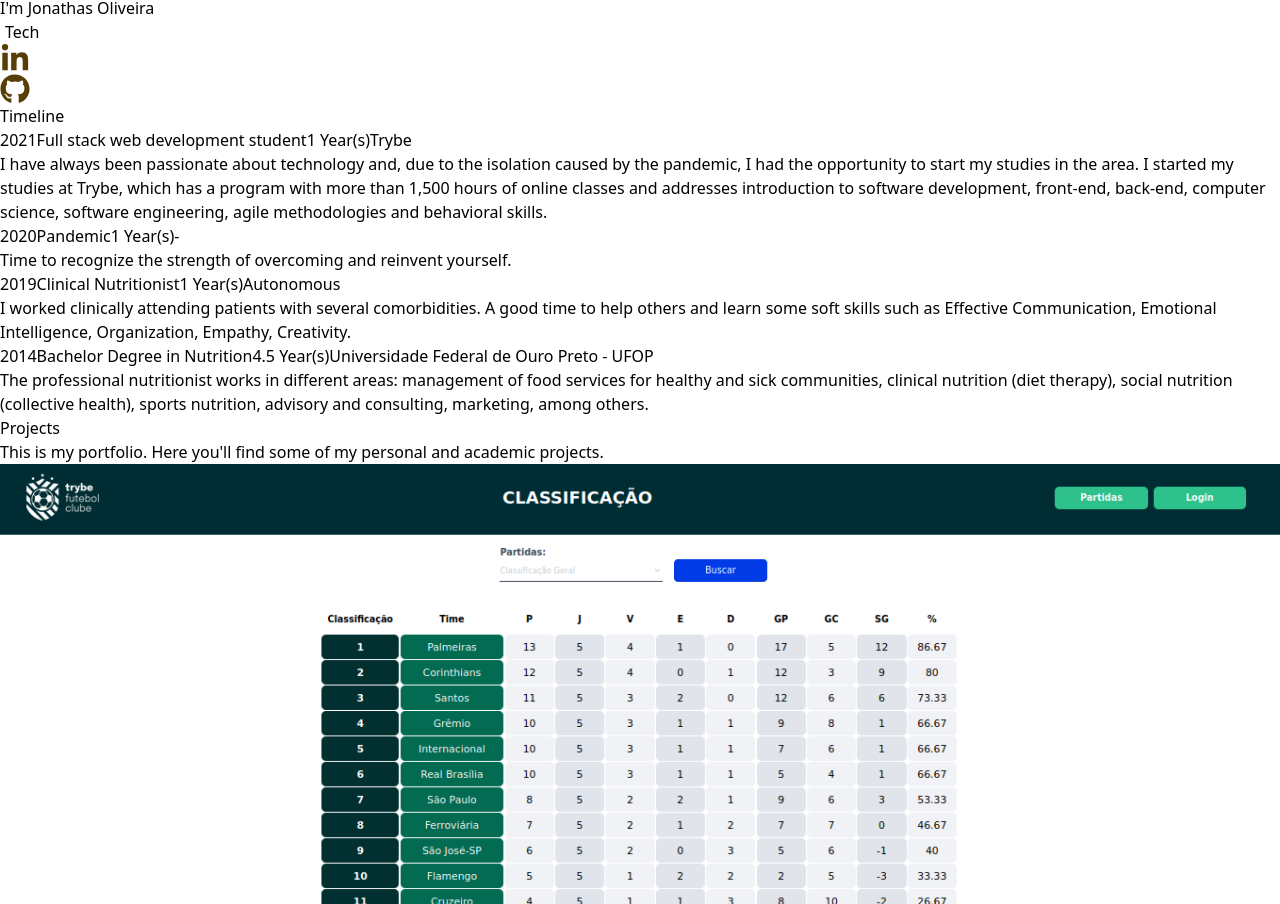
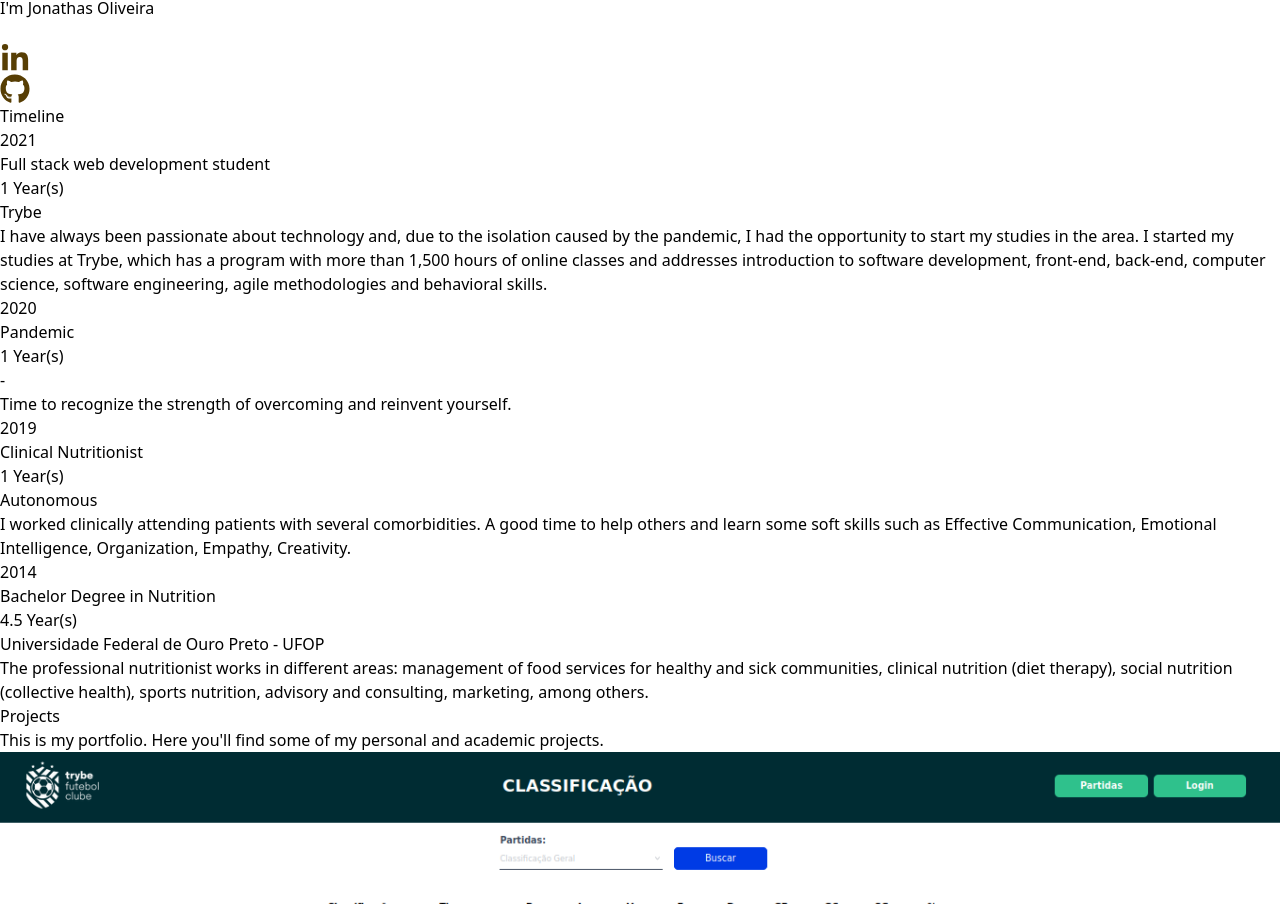
Before and after one commit to jonnoliveira/jonnoliveira.github.io, a React (Vite) app: page / in a window 1280 px wide. Shown: the part 1720-2624 px from the top of the page. Built offline with nearby package versions, Linux system fonts and the light colour scheme.

Commit message:
Add: little adjustments

```diff
--- a/src/components/Sidenav.jsx
+++ b/src/components/Sidenav.jsx
@@ -16,27 +16,47 @@ function Sidenav() {
       {
         nav && (
           <div className='fixed w-full h-screen bg-white/90 flex flex-col justify-center items-center z-20'>
-            <a href="#home" className='w-[75%] flex justify-center items-center rounded-full shadow-lg bg-gray-100 shadow-gray-400 m-2 p-4 cursor-pointer hover:scale-110 ease-in duration-200'>
+            <a
+              href="#home"
+              onClick={handleNav}
+              className='w-[75%] flex justify-center items-center rounded-full shadow-lg bg-gray-100 shadow-gray-400 m-2 p-4 cursor-pointer hover:scale-110 ease-in duration-200'
+            >
               <AiOutlineHome size={20} />
               <span className='pl-4'>Home</span>
             </a>
 
-            <a href="#timeline" className='w-[75%] flex justify-center items-center rounded-full shadow-lg bg-gray-100 shadow-gray-400 m-2 p-4 cursor-pointer hover:scale-110 ease-in duration-200'>
+            <a
+              href="#timeline"
+              onClick={handleNav}
+              className='w-[75%] flex justify-center items-center rounded-full shadow-lg bg-gray-100 shadow-gray-400 m-2 p-4 cursor-pointer hover:scale-110 ease-in duration-200'
+            >
               <GrProjects size={20} />
               <span className='pl-4'>Timeline</span>
             </a>
 
-            <a href="#projects" className='w-[75%] flex justify-center items-center rounded-full shadow-lg bg-gray-100 shadow-gray-400 m-2 p-4 cursor-pointer hover:scale-110 ease-in duration-200'>
+            <a
+              href="#projects"
+              onClick={handleNav}
+              className='w-[75%] flex justify-center items-center rounded-full shadow-lg bg-gray-100 shadow-gray-400 m-2 p-4 cursor-pointer hover:scale-110 ease-in duration-200'
+            >
               <AiOutlineProject size={20} />
               <span className='pl-4'>Projects</span>
             </a>
 
-            <a href="#main" className='w-[75%] flex justify-center items-center rounded-full shadow-lg bg-gray-100 shadow-gray-400 m-2 p-4 cursor-pointer hover:scale-110 ease-in duration-200'>
+            <a
+              href="#main"
+              onClick={handleNav}
+              className='w-[75%] flex justify-center items-center rounded-full shadow-lg bg-gray-100 shadow-gray-400 m-2 p-4 cursor-pointer hover:scale-110 ease-in duration-200'
+            >
               <BsPerson size={20} />
               <span className='pl-4'>Resume</span>
             </a>
 
-            <a href="#contact" className='w-[75%] flex justify-center items-center rounded-full shadow-lg bg-gray-100 shadow-gray-400 m-2 p-4 cursor-pointer hover:scale-110 ease-in duration-200'>
+            <a
+              href="#contact"
+              onClick={handleNav}
+              className='w-[75%] flex justify-center items-center rounded-full shadow-lg bg-gray-100 shadow-gray-400 m-2 p-4 cursor-pointer hover:scale-110 ease-in duration-200'
+            >
               <AiOutlineMail size={20} />
               <span className='pl-4'>Contact</span>
             </a>
--- a/src/components/TimeData.jsx
+++ b/src/components/TimeData.jsx
@@ -3,31 +3,36 @@ import React from 'react'
 function TimeData({ year, title, duration, instituition, description }) {
   return (
     <ol className="flex flex-col md:flex-row relative border-l border-stone-200">
+
       <li className="mb-10 ml-4">
+
         <div className="absolute w-3 h-3 bg-stone-200 rounded-full mt-1.5 -left-1.5 border-white" />
+
         <p className="flex flex-wrap gap-4 flex-row items-center justify-start text-xs md:text-sm">
+          <p className="inline-block px-2 py-1 font-semibold text-white bg-[#573e04] rounded-md">
+            {year}
+          </p>
 
-          <span className="inline-block px-2 py-1 font-semibold text-white bg-[#573e04] rounded-md">
-            {year}
-          </span>
-          <span className="text-lg font-semibold text-[#573e04]">
+          <p className="text-lg font-semibold text-[#573e04]">
             {title}
-          </span>
-          <span className="my-1 text-sm font-nomral leadin-none text-stone-400">
+          </p>
+
+          <p className="my-1 text-sm font-nomral leadin-none text-stone-400">
             {duration} Year(s)
-          </span>
-          <span className="text-sm  font-semibold text-[#573e04]">
+          </p>
+
+          <p className="text-sm  font-semibold text-[#573e04]">
             {instituition}
-          </span>
+          </p>
+        </p>
 
-        </p>
         <p>
-
-          <span className="my-2 text-base font-normal text-stone-500">{description}</span>
-
+          <p className="my-2 font-normal text-stone-500 text-justify">
+            {description}
+          </p>
         </p>
       </li>
-    </ol>
+    </ol >
   )
 }
 
```
